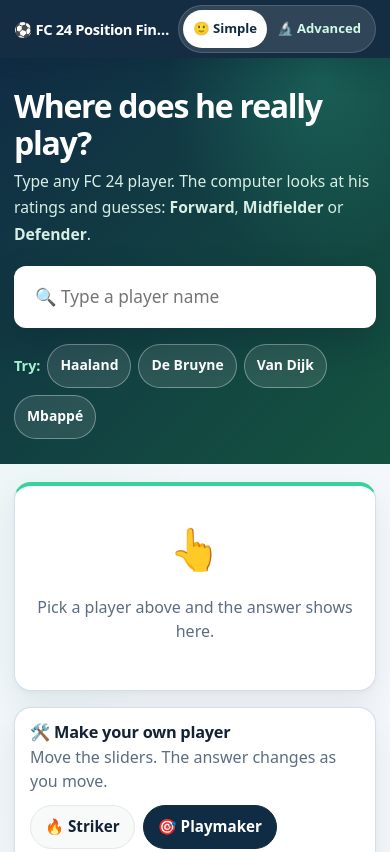
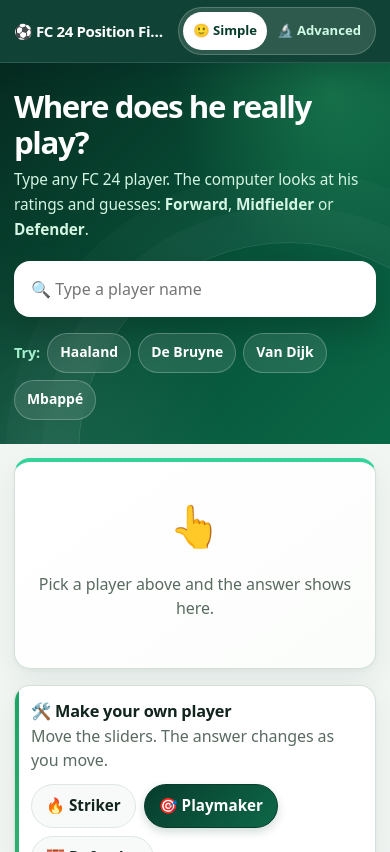
Before and after one commit to Jatinkanara21/FC_26, a plain HTML site: page docs/index.html in a window 390 px wide. Shown: the top 852 px of the page. Drawn offline with Linux system fonts and the light colour scheme.

Commit message:
design: refine FC 24 app visual hierarchy and responsive surfaces

```diff
--- a/docs/style.css
+++ b/docs/style.css
@@ -393,3 +393,78 @@
   .try{gap:7px}.try button{padding:0 12px;font-size:.87rem}
 }
 @media(prefers-reduced-motion:reduce){.card,.metric,.chip,.btn,.seg button,.try button{transition:none!important}}
+
+
+/* v3 refinement — clearer hierarchy, softer surfaces and better focus/keyboard states */
+:root{
+  --bg:#f4f7f5;
+  --card:#ffffff;
+  --ink:#12251c;
+  --muted:#596b61;
+  --line:#dfe8e2;
+  --pitch:#073c2d;
+  --pitch2:#0e6848;
+  --accent:#45df86;
+  --r:18px;
+  --sh:0 2px 5px rgba(9,43,29,.04),0 12px 32px rgba(9,43,29,.07);
+}
+body{background:linear-gradient(180deg,#f8faf9 0,#f1f6f3 360px,var(--bg) 100%);letter-spacing:-.005em}
+.wrap{max-width:1240px}
+.topbar{background:rgba(7,60,45,.96);backdrop-filter:blur(14px);border-bottom:1px solid rgba(255,255,255,.12)}
+.brand{letter-spacing:-.025em}
+.modeseg{border:1px solid rgba(255,255,255,.2)}
+.modeseg button{transition:background .16s ease,color .16s ease,transform .16s ease}
+.modeseg button:active,.tab:active,.btn:active,.chip:active{transform:translateY(1px)}
+.s-hero{position:relative;overflow:hidden;background:radial-gradient(ellipse at 85% 8%,rgba(69,223,134,.24),transparent 34%),radial-gradient(ellipse at 10% 100%,rgba(255,255,255,.08),transparent 38%),linear-gradient(135deg,#062b20 0%,#07533a 56%,#0a6846 100%)}
+.s-hero:after{content:"";position:absolute;right:-110px;bottom:-220px;width:420px;height:420px;border:1px solid rgba(255,255,255,.12);border-radius:50%;box-shadow:0 0 0 36px rgba(255,255,255,.025),0 0 0 72px rgba(255,255,255,.02);pointer-events:none}
+.s-hero .wrap{position:relative;z-index:1}
+.s-hero h1{letter-spacing:-.045em;font-weight:850;max-width:700px}
+.s-sub{max-width:640px;line-height:1.65;color:#d3f5e2}
+.search.big input{border-radius:16px;box-shadow:0 14px 34px rgba(0,0,0,.2);transition:box-shadow .2s,transform .2s}
+.search.big input:focus{transform:translateY(-1px)}
+.try button{backdrop-filter:blur(8px);border-color:rgba(255,255,255,.24)}
+.card{border-color:rgba(207,222,212,.9);box-shadow:var(--sh);transition:box-shadow .18s,border-color .18s}
+.card:hover{border-color:#cfdfd4}
+.answer.card{background:linear-gradient(145deg,#fff 0,#fbfdfb 100%)}
+.own{position:relative;overflow:hidden}
+.own:before{content:"";position:absolute;left:0;top:0;bottom:0;width:4px;background:linear-gradient(180deg,#19a463,#91f4b7);border-radius:4px 0 0 4px}
+.btn,.chip{transition:background .16s,border-color .16s,box-shadow .16s,transform .16s}
+.btn:hover{background:#edf7f0;border-color:#a8cdb5}
+.chip.on{background:linear-gradient(135deg,#073c2d,#0e6848);box-shadow:0 4px 10px rgba(7,60,45,.18)}
+.hero{background:radial-gradient(900px 350px at 85% -10%,rgba(69,223,134,.24),transparent 62%),linear-gradient(145deg,#062b20,#073c2d 58%,#0b6847)}
+.kicker{letter-spacing:.12em}
+.hero .h1{letter-spacing:-.04em}
+.hm{backdrop-filter:blur(12px);background:rgba(255,255,255,.09);border-color:rgba(255,255,255,.17)}
+.tab{transition:background .16s,color .16s}
+.tab.active{box-shadow:inset 0 3px 0 #19a463}
+.metric{border-radius:16px}
+.metric.main{background:linear-gradient(145deg,#f1fcf5,#fff);border-color:#55b982}
+.result{border-top:3px solid var(--pitch2)}
+.pos #posCode{letter-spacing:-.055em}
+.probBars .bf,.bar .bf,.sure-f{box-shadow:inset 0 1px 0 rgba(255,255,255,.22)}
+.search input,.filters input,.filters select{border-radius:12px}
+input[type=range]{accent-color:var(--pitch2)}
+input[type=checkbox]{accent-color:var(--pitch2)}
+table tbody tr:hover td{background:#f5faf6}
+.foot{padding-top:24px}
+.foot a{text-decoration-thickness:2px;text-underline-offset:3px}
+:focus-visible{outline-color:#f59e0b;outline-offset:3px}
+@media(max-width:900px){
+  .topin{min-height:64px}
+  .card{padding:16px;border-radius:16px}
+  .s-hero{padding-top:28px}
+}
+@media(max-width:560px){
+  .topin{align-items:center;min-height:62px}
+  .brand{font-size:.94rem;max-width:45vw}
+  .modeseg button{font-size:.82rem;padding:0 10px;min-height:38px}
+  .s-hero{padding:26px 0 24px}
+  .s-hero h1{font-size:clamp(1.75rem,8vw,2.3rem)}
+  .s-sub{font-size:.96rem}
+  .search.big input{font-size:1rem;min-height:56px;padding:14px 16px}
+  .try button{min-height:40px;padding:0 12px}
+  #simpleMain{padding-top:14px}
+}
+@media(prefers-reduced-motion:reduce){
+  *,*:before,*:after{scroll-behavior:auto!important;animation-duration:.01ms!important;animation-iteration-count:1!important;transition-duration:.01ms!important}
+}
```
